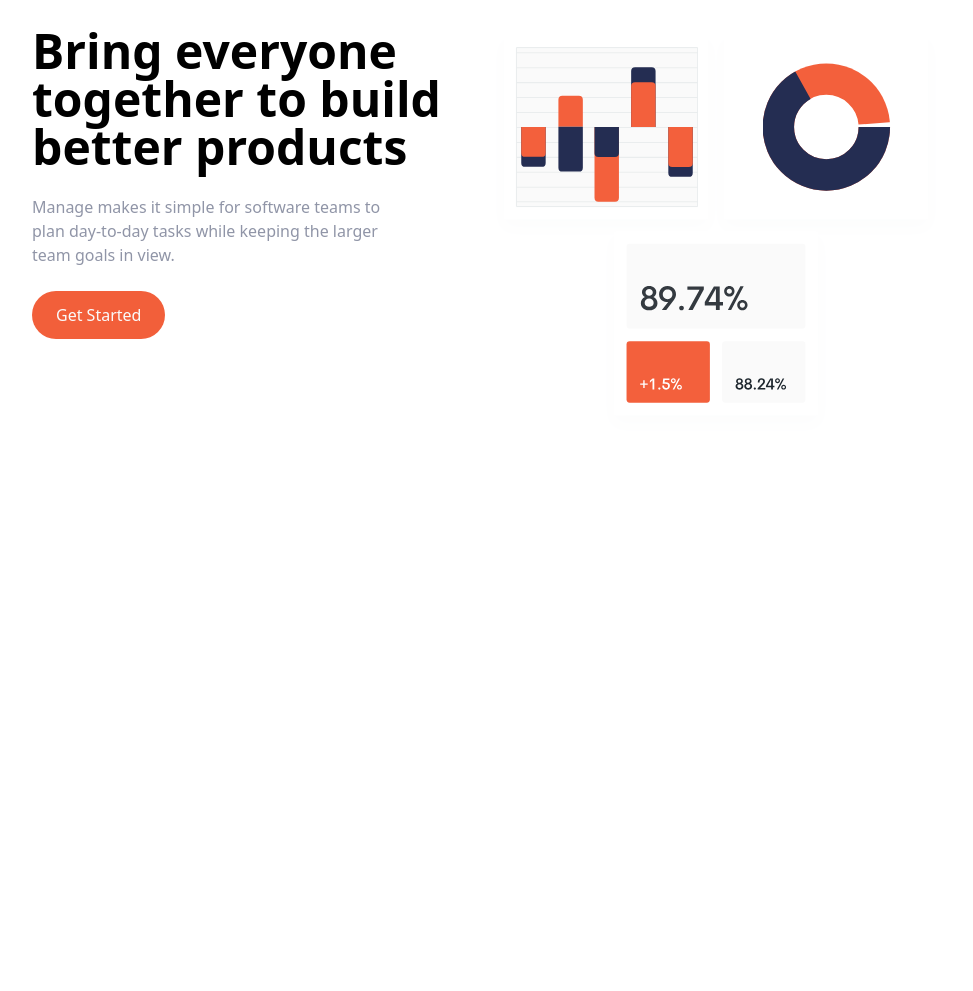
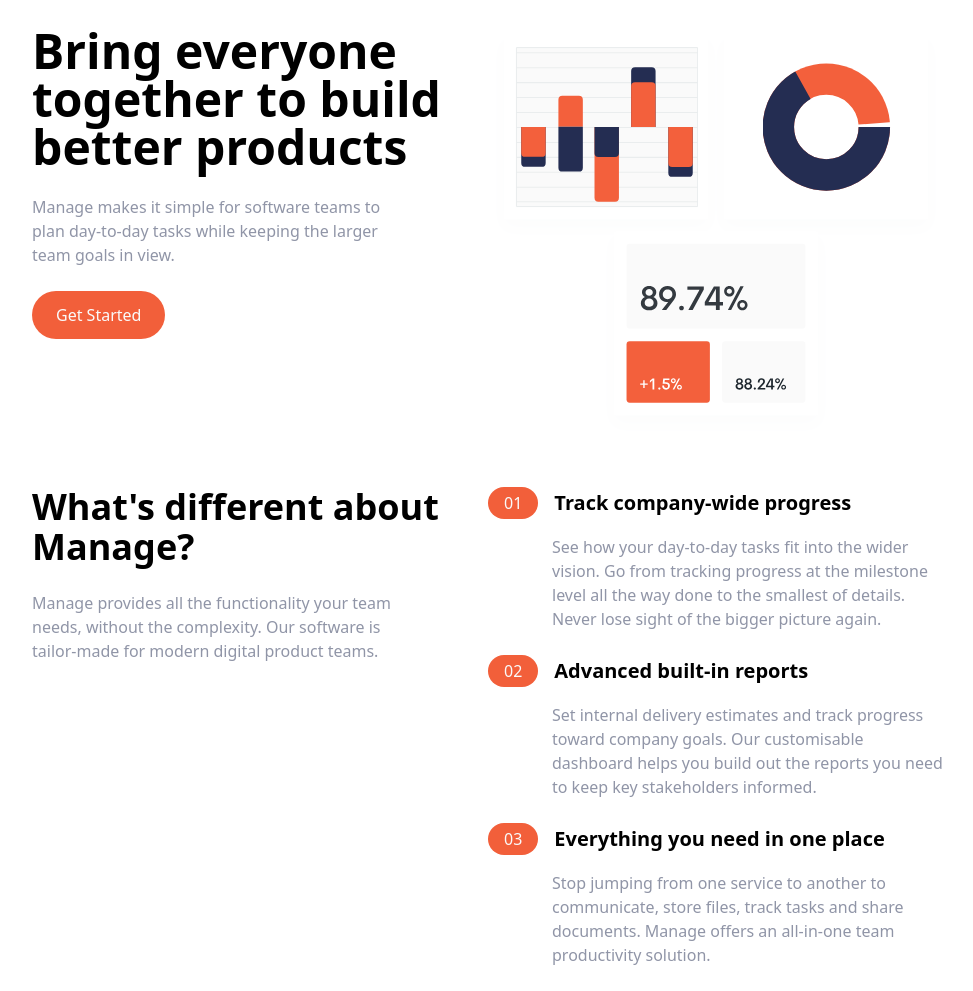
Before and after one commit to soumya495/manage-landing-page, a website: page index.html in a window 1280 px wide. Shown: the part 119-1110 px from the top of the page, without its empty margins (152-1125 px from the left). Before the commit the page ends 800 px from the top, so only its background shows below. Drawn offline with Linux system fonts and the light colour scheme.

Commit message:
Features Section

```diff
--- a/index.html
+++ b/index.html
@@ -66,5 +66,79 @@
         </div>
       </div>
     </section>
+    <section id="hero">
+      <div
+        class="container mx-auto p-6 flex flex-col md:flex-row md:justify-between"
+      >
+        <!-- left -->
+        <div class="flex flex-col text-center space-y-6 md:text-left md:w-1/2">
+          <h2 class="max-w-md text-4xl font-bold">
+            What's different about Manage?
+          </h2>
+          <p class="max-w-sm text-darkGrayishBlue">
+            Manage provides all the functionality your team needs, without the
+            complexity. Our software is tailor-made for modern digital product
+            teams.
+          </p>
+        </div>
+        <!-- list items -->
+        <div class="mt-6 md:w-1/2 md:mt-0">
+          <!-- item 1 -->
+          <div class="flex flex-col space-y-4">
+            <div
+              class="bg-veryLightRed rounded-l-full flex items-center space-x-4 md:bg-transparent"
+            >
+              <div
+                class="p-1 px-4 bg-brightRed rounded-full text-veryLightGray"
+              >
+                01
+              </div>
+              <p class="font-bold text-xl">Track company-wide progress</p>
+            </div>
+            <p class="text-darkGrayishBlue md:pl-16">
+              See how your day-to-day tasks fit into the wider vision. Go from
+              tracking progress at the milestone level all the way done to the
+              smallest of details. Never lose sight of the bigger picture again.
+            </p>
+          </div>
+          <!-- item 2 -->
+          <div class="flex flex-col space-y-4 mt-6 mb-6">
+            <div
+              class="bg-veryLightRed rounded-l-full flex items-center space-x-4 md:bg-transparent"
+            >
+              <div
+                class="p-1 px-4 bg-brightRed rounded-full text-veryLightGray"
+              >
+                02
+              </div>
+              <p class="font-bold text-xl">Advanced built-in reports</p>
+            </div>
+            <p class="text-darkGrayishBlue md:pl-16">
+              Set internal delivery estimates and track progress toward company
+              goals. Our customisable dashboard helps you build out the reports
+              you need to keep key stakeholders informed.
+            </p>
+          </div>
+          <!-- item 3 -->
+          <div class="flex flex-col space-y-4">
+            <div
+              class="bg-veryLightRed rounded-l-full flex items-center space-x-4 md:bg-transparent"
+            >
+              <div
+                class="p-1 px-4 bg-brightRed rounded-full text-veryLightGray"
+              >
+                03
+              </div>
+              <p class="font-bold text-xl">Everything you need in one place</p>
+            </div>
+            <p class="text-darkGrayishBlue md:pl-16">
+              Stop jumping from one service to another to communicate, store
+              files, track tasks and share documents. Manage offers an
+              all-in-one team productivity solution.
+            </p>
+          </div>
+        </div>
+      </div>
+    </section>
   </body>
 </html>
--- a/tailwind.config.js
+++ b/tailwind.config.js
@@ -11,6 +11,7 @@ module.exports = {
       colors: {
         brightRed: 'hsl(12, 88%, 59%)',
         lightRed: 'hsl(12, 88%, 69%)',
+        veryLightRed: 'hsl(12, 88%, 89%)',
         darkBlue: 'hsl(228, 39%, 23%)',
         darkGrayishBlue: 'hsl(227, 12%, 61%)',
         veryDarkBlue: 'hsl(233, 12%, 13%)',
```
Also changed, not shown: css/main.css.
